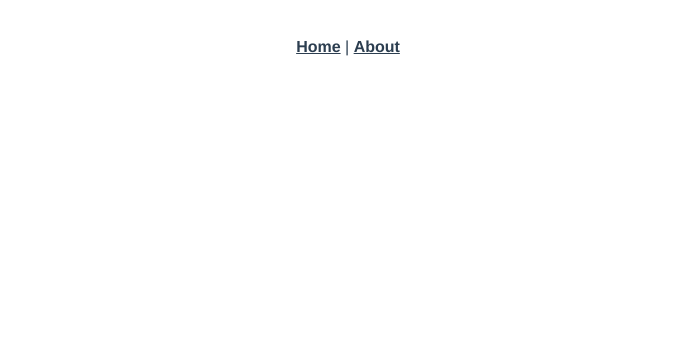
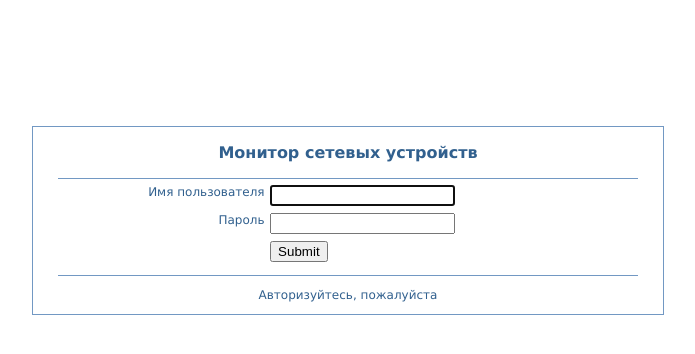
Before and after one commit to Galiaph/poller, a Vue app: page /login in a window 1280 px wide. Before the commit this address had no page. Shown: the top 354 px of the page, without its empty margins (292-987 px from the left). Built offline with nearby package versions, Linux system fonts and the light colour scheme.

Commit message:
first work app

```diff
--- a/package.json
+++ b/package.json
@@ -1,5 +1,5 @@
 {
-  "name": "test2",
+  "name": "Монитор сетевых устройств",
   "version": "0.1.0",
   "private": true,
   "scripts": {
@@ -8,6 +8,7 @@
     "lint": "vue-cli-service lint"
   },
   "dependencies": {
+    "axios": "^0.21.1",
     "core-js": "^3.6.5",
     "vue": "^3.0.0",
     "vue-router": "^4.0.0-0",
@@ -28,7 +29,7 @@
     "eslint-plugin-promise": "^4.2.1",
     "eslint-plugin-standard": "^4.0.0",
     "eslint-plugin-vue": "^7.0.0",
-    "node-sass": "^4.12.0",
+    "node-sass": "^4.14.0",
     "sass-loader": "^8.0.2"
   },
   "eslintConfig": {
--- a/src/App.vue
+++ b/src/App.vue
@@ -1,30 +1,6 @@
 <template>
-  <div id="nav">
-    <router-link to="/">Home</router-link> |
-    <router-link to="/about">About</router-link>
-  </div>
   <router-view/>
 </template>
 
 <style lang="scss">
-#app {
-  font-family: Avenir, Helvetica, Arial, sans-serif;
-  -webkit-font-smoothing: antialiased;
-  -moz-osx-font-smoothing: grayscale;
-  text-align: center;
-  color: #2c3e50;
-}
-
-#nav {
-  padding: 30px;
-
-  a {
-    font-weight: bold;
-    color: #2c3e50;
-
-    &.router-link-exact-active {
-      color: #42b983;
-    }
-  }
-}
 </style>
--- a/src/components/HelloWorld.vue
+++ b/src/components/HelloWorld.vue
@@ -1,60 +1,14 @@
 <template>
   <div class="hello">
-    <h1>{{ msg }}</h1>
-    <p>
-      For a guide and recipes on how to configure / customize this project,<br>
-      check out the
-      <a href="https://cli.vuejs.org" target="_blank" rel="noopener">vue-cli documentation</a>.
-    </p>
-    <h3>Installed CLI Plugins</h3>
-    <ul>
-      <li><a href="https://github.com/vuejs/vue-cli/tree/dev/packages/%40vue/cli-plugin-babel" target="_blank" rel="noopener">babel</a></li>
-      <li><a href="https://github.com/vuejs/vue-cli/tree/dev/packages/%40vue/cli-plugin-router" target="_blank" rel="noopener">router</a></li>
-      <li><a href="https://github.com/vuejs/vue-cli/tree/dev/packages/%40vue/cli-plugin-vuex" target="_blank" rel="noopener">vuex</a></li>
-      <li><a href="https://github.com/vuejs/vue-cli/tree/dev/packages/%40vue/cli-plugin-eslint" target="_blank" rel="noopener">eslint</a></li>
-    </ul>
-    <h3>Essential Links</h3>
-    <ul>
-      <li><a href="https://vuejs.org" target="_blank" rel="noopener">Core Docs</a></li>
-      <li><a href="https://forum.vuejs.org" target="_blank" rel="noopener">Forum</a></li>
-      <li><a href="https://chat.vuejs.org" target="_blank" rel="noopener">Community Chat</a></li>
-      <li><a href="https://twitter.com/vuejs" target="_blank" rel="noopener">Twitter</a></li>
-      <li><a href="https://news.vuejs.org" target="_blank" rel="noopener">News</a></li>
-    </ul>
-    <h3>Ecosystem</h3>
-    <ul>
-      <li><a href="https://router.vuejs.org" target="_blank" rel="noopener">vue-router</a></li>
-      <li><a href="https://vuex.vuejs.org" target="_blank" rel="noopener">vuex</a></li>
-      <li><a href="https://github.com/vuejs/vue-devtools#vue-devtools" target="_blank" rel="noopener">vue-devtools</a></li>
-      <li><a href="https://vue-loader.vuejs.org" target="_blank" rel="noopener">vue-loader</a></li>
-      <li><a href="https://github.com/vuejs/awesome-vue" target="_blank" rel="noopener">awesome-vue</a></li>
-    </ul>
+    <h1>This is main page.</h1>
   </div>
 </template>
 
 <script>
 export default {
-  name: 'HelloWorld',
-  props: {
-    msg: String
-  }
+  name: 'HelloWorld'
 }
 </script>
 
-<!-- Add "scoped" attribute to limit CSS to this component only -->
-<style scoped lang="scss">
-h3 {
-  margin: 40px 0 0;
-}
-ul {
-  list-style-type: none;
-  padding: 0;
-}
-li {
-  display: inline-block;
-  margin: 0 10px;
-}
-a {
-  color: #42b983;
-}
+<style lang="scss">
 </style>
--- a/src/main.js
+++ b/src/main.js
@@ -2,5 +2,8 @@ import { createApp } from 'vue'
 import App from './App.vue'
 import router from './router'
 import store from './store'
+import axios from 'axios'
 
-createApp(App).use(store).use(router).mount('#app')
+const app = createApp(App)
+app.config.globalProperties.axios = axios
+app.use(store).use(router).mount('#app')
--- a/src/router/index.js
+++ b/src/router/index.js
@@ -1,19 +1,28 @@
 import { createRouter, createWebHistory } from 'vue-router'
+import store from '../store/index.js'
 import Home from '../views/Home.vue'
 
 const routes = [
   {
     path: '/',
     name: 'Home',
-    component: Home
+    component: Home,
+    meta: {
+      requiresAuth: true
+    }
   },
   {
     path: '/about',
     name: 'About',
-    // route level code-splitting
-    // this generates a separate chunk (about.[hash].js) for this route
-    // which is lazy-loaded when the route is visited.
-    component: () => import(/* webpackChunkName: "about" */ '../views/About.vue')
+    component: () => import('../views/About.vue'),
+    meta: {
+      requiresAuth: true
+    }
+  },
+  {
+    path: '/login',
+    name: 'Login',
+    component: () => import('../views/Login.vue')
   }
 ]
 
@@ -22,4 +31,16 @@ const router = createRouter({
   routes
 })
 
+router.beforeEach((to, from, next) => {
+  if (to.matched.some(record => record.meta.requiresAuth)) {
+    if (store.getters.isLoggedIn) {
+      next()
+      return
+    }
+    next('/login')
+  } else {
+    next()
+  }
+})
+
 export default router
--- a/src/store/index.js
+++ b/src/store/index.js
@@ -1,11 +1,57 @@
 import { createStore } from 'vuex'
+import axios from 'axios'
 
 export default createStore({
   state: {
+    status: '',
+    token: localStorage.getItem('token') || '',
+    user: {}
   },
   mutations: {
+    auth_request (state) {
+      state.status = 'success'
+    },
+    auth_success (state, token, user) {
+      state.status = 'success'
+      state.token = token
+      state.user = user
+    },
+    auth_error (state) {
+      state.status = 'error'
+    },
+    logout (state) {
+      state.status = ''
+      state.token = ''
+    }
   },
   actions: {
+    login ({ commit }, user) {
+      return new Promise((resolve, reject) => {
+        commit('auth_request')
+        const formData = new FormData()
+        formData.append('login', user.username)
+        formData.append('password', user.password)
+        axios({ url: 'https://darsan.mol.net.ua/token', data: formData, method: 'POST' })
+          .then(resp => {
+            console.log(resp)
+            const token = resp.data.token
+            const user = resp.data.user
+            localStorage.setItem('token', token)
+            axios.defaults.headers.common.Authorization = token
+            commit('auth_success', token, user)
+            resolve(resp)
+          })
+          .catch(err => {
+            commit('auth_error')
+            localStorage.removeItem('token')
+            reject(err)
+          })
+      })
+    }
+  },
+  getters: {
+    isLoggedIn: state => !!state.token,
+    authStatus: state => state.status
   },
   modules: {
   }
--- a/src/views/Home.vue
+++ b/src/views/Home.vue
@@ -1,7 +1,6 @@
 <template>
   <div class="home">
-    <img alt="Vue logo" src="../assets/logo.png">
-    <HelloWorld msg="Welcome to Your Vue.js App"/>
+    <HelloWorld />
   </div>
 </template>
 
--- /dev/null
+++ b/src/views/Login.vue
@@ -0,0 +1,93 @@
+<template>
+  <div class="login" id="login-box">
+    <div id="login-box-header">
+      <p>Монитор сетевых устройств</p>
+    </div><!-- end of login-box-header -->
+    <div id="login-box-body">
+      <form name="main-login-form" @submit.prevent="login">
+        <div class="text">
+          <label>Имя пользователя</label>
+          <input v-model="username" type="text" autofocus="1" />
+        </div>
+        <div class="text">
+          <label>Пароль</label>
+          <input v-model="password" type="password"/>
+        </div>
+        <div class="formsubmit">
+          <input type="submit"/>
+        </div>
+      </form>
+    </div><!-- end of login-box-body -->
+    <div id="login-box-footer">
+      <p>
+        <span class="message">Авторизуйтесь, пожалуйста</span>
+        <br/>
+        <span class="error"></span>
+      </p>
+    </div><!-- end of login-box-footer -->
+  </div><!-- end of login-box -->
+</template>
+
+<script>
+export default {
+  name: 'Login',
+  data: () => ({
+    username: '',
+    password: ''
+  }),
+  methods: {
+    login: function () {
+      const username = this.username
+      const password = this.password
+      this.$store.dispatch('login', { username, password })
+        .then(() => { this.$router.push('/') })
+        .catch(err => console.log(err))
+      // this.$router.push('/')).catch(err => console.log(err)
+    }
+  }
+}
+</script>
+
+<style>
+div#login-box {
+  margin: 10% 25%;
+  border: 1px solid #7298c3;
+  padding: 0 2%;
+  color: #31608E;
+}
+div#login-box-header {
+  padding: 0 2%;
+  font-weight: bold;
+  font-family: Verdana,Arial,sans-serif;
+  font-size: 16px;
+  border-bottom: 1px solid #7298c3;
+  text-align: center;
+}
+div#login-box-footer {
+  padding: 0 2%;
+  font-family: Verdana,Arial,sans-serif;
+  font-size: 12px;
+  border-top: 1px solid #7298c3;
+  text-align: center;
+}
+div#login-box-body {
+  padding: 1% 2% 1% 2%;
+  font-family: Verdana,Arial,sans-serif;
+  font-size: 12px;
+}
+div#login-box-body div {
+  height: 28px;
+}
+.text label {
+  display: block;
+  float: left;
+  width: 35%;
+  text-align: right;
+  padding-right: 1%;
+}
+.formsubmit {
+  margin-left: 35%;
+  padding-left: 1%;
+  text-align: left;
+}
+</style>
```
Also changed, not shown: 2 other files (tests, documents, lock files or other folders).
